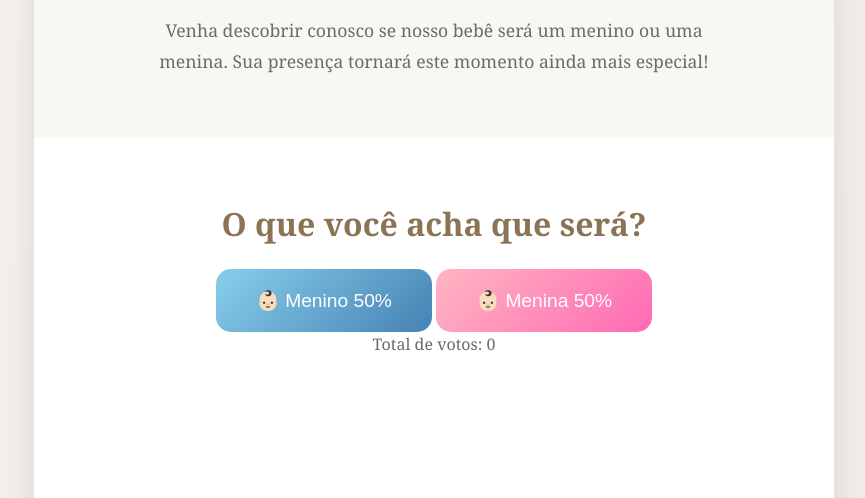
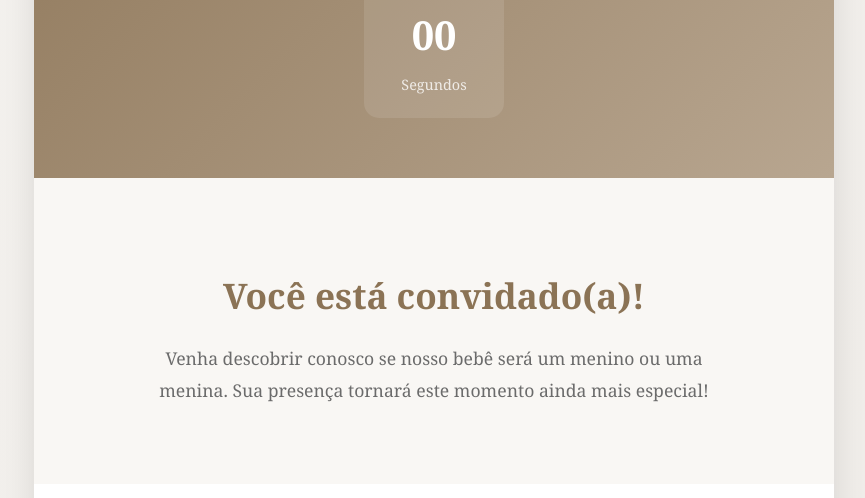
Before and after one commit to mathfeitosa99/cha-revelacao, a plain HTML site: page index.html in a window 1280 px wide. Shown: the part 879-1377 px from the top of the page, without its empty margins (206-1071 px from the left). Drawn offline with Linux system fonts and the light colour scheme; a script that the page names is missing.

Commit message:
C:\Users\matheus.feitosa\Documents\Desenvolvimentos\.venv\Scripts\activate.bat

```diff
--- a/index.html
+++ b/index.html
@@ -47,27 +47,6 @@
             <div class="content">
                 <h2>Você está convidado(a)!</h2>
                 <p>Venha descobrir conosco se nosso bebê será um menino ou uma menina. Sua presença tornará este momento ainda mais especial!</p>
-            </div>
-        </section>
-
-        <section class="voting">
-            <div class="content">
-                <h3>O que você acha que será?</h3>
-                <div class="voting-options">
-                    <button class="vote-btn boy" data-vote="menino">
-                        <span class="emoji">👶🏻</span>
-                        <span class="text">Menino</span>
-                        <span class="percentage" id="boyPercentage">50%</span>
-                    </button>
-                    <button class="vote-btn girl" data-vote="menina">
-                        <span class="emoji">👶🏻</span>
-                        <span class="text">Menina</span>
-                        <span class="percentage" id="girlPercentage">50%</span>
-                    </button>
-                </div>
-                <div class="vote-count">
-                    <p>Total de votos: <span id="totalVotes">0</span></p>
-                </div>
             </div>
         </section>
 
--- a/styles.css
+++ b/styles.css
@@ -1,3 +1,9 @@
+const GUEST_LIST = [
+    'João Silva',
+    'Maria Santos',
+    'Pedro Oliveira',
+    // Adicione todos os seus convidados aqui
+];
 * {
     margin: 0;
     padding: 0;
```
